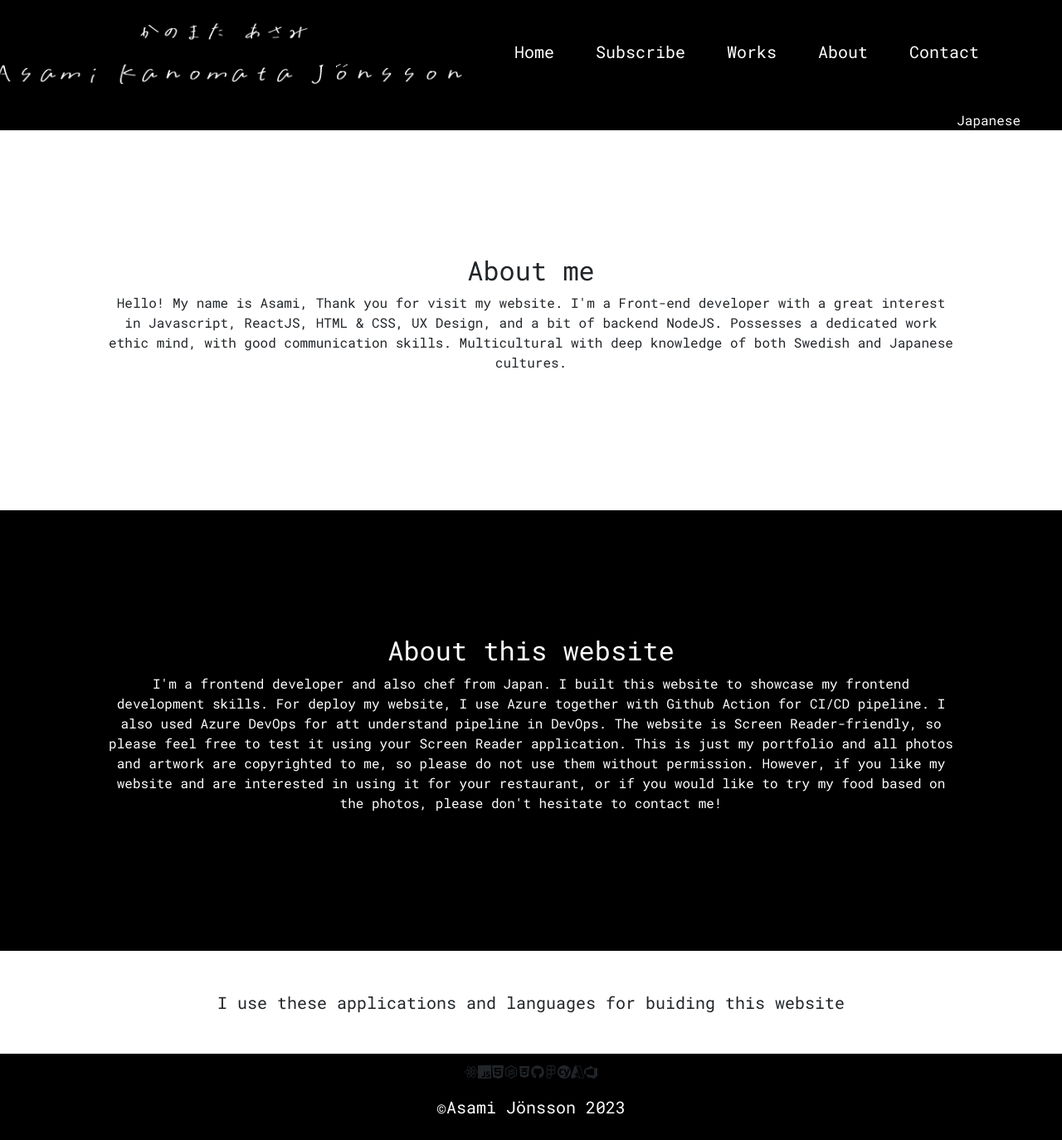
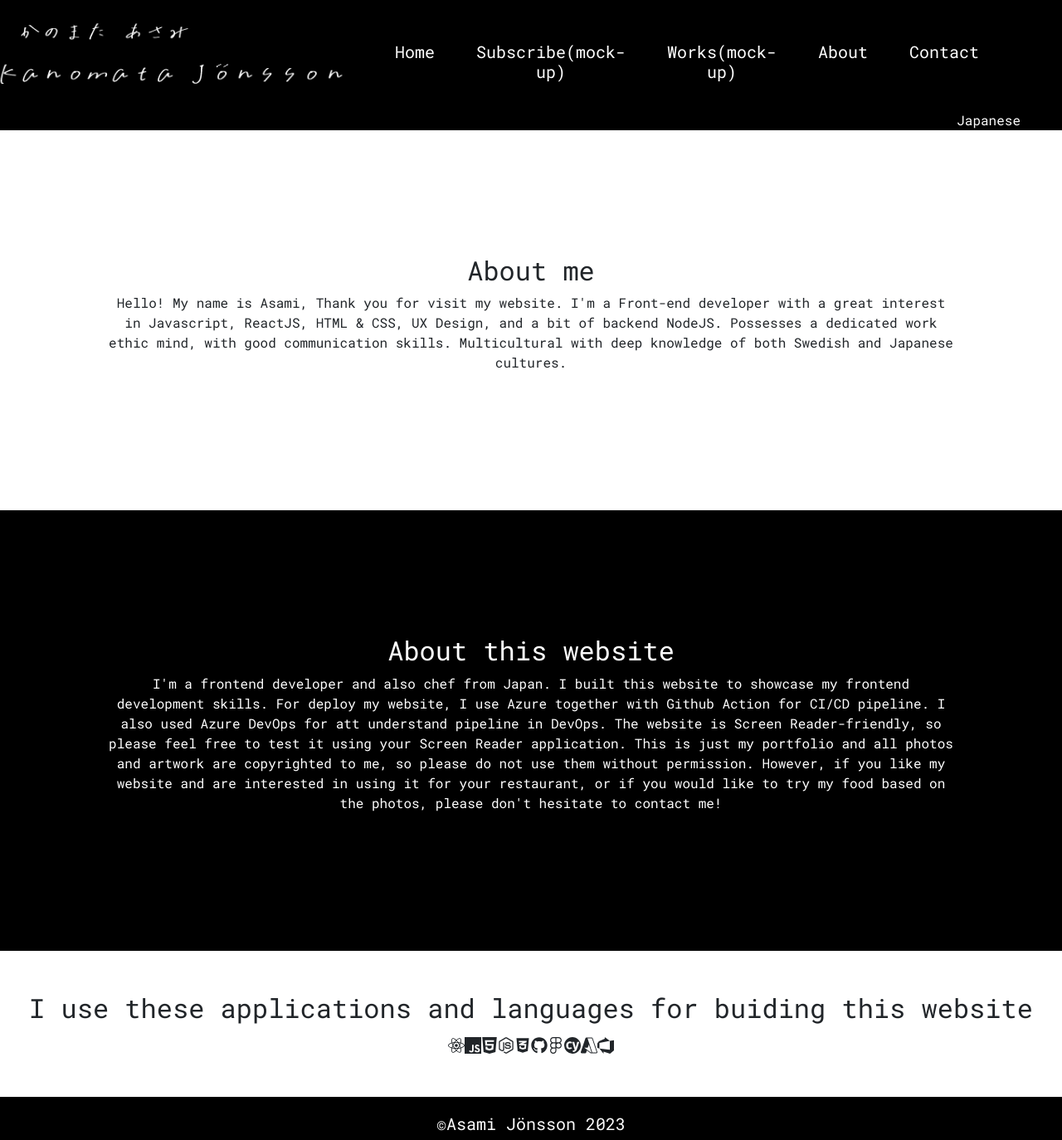
Before and after one commit to Asamijonsson/portfolio2023, a React (Create React App) app: page /aboutme in a window 1280 px wide. Shown: the whole page at 83% size. Built offline with nearby package versions, Linux system fonts and the light colour scheme.

Commit message:
change text

```diff
--- a/src/NavLink.jsx
+++ b/src/NavLink.jsx
@@ -11,11 +11,11 @@ const NavLink = () => {
           <h3 className={colorstyle.primary}>Home</h3>
         </Link>
         <Link to={"/subscribe"} className={style.link} reloadDocument>
-        <h3 className={colorstyle.primary}>Subscribe</h3>
+        <h3 className={colorstyle.primary}>Subscribe(mock-up)</h3>
       </Link>
 
       <Link to={"/works"} className={style.link} reloadDocument>
-        <h3 className={colorstyle.primary}>Works</h3>
+        <h3 className={colorstyle.primary}>Works(mock-up)</h3>
       </Link>
 
       <Link to={"/aboutme"} className={style.link} reloadDocument>
--- a/src/Pages/Aboutme.jsx
+++ b/src/Pages/Aboutme.jsx
@@ -39,8 +39,8 @@ const Aboutme = () => {
           contact me!
         </p>
       </article>
-      <article>
-        <h2 className={style.aboutmeKnowledge}>
+      <article className={style.aboutmeKnowledge}>
+        <h2>
           I use these applications and languages for buiding this website
         </h2>
         <Knowledge />
```
